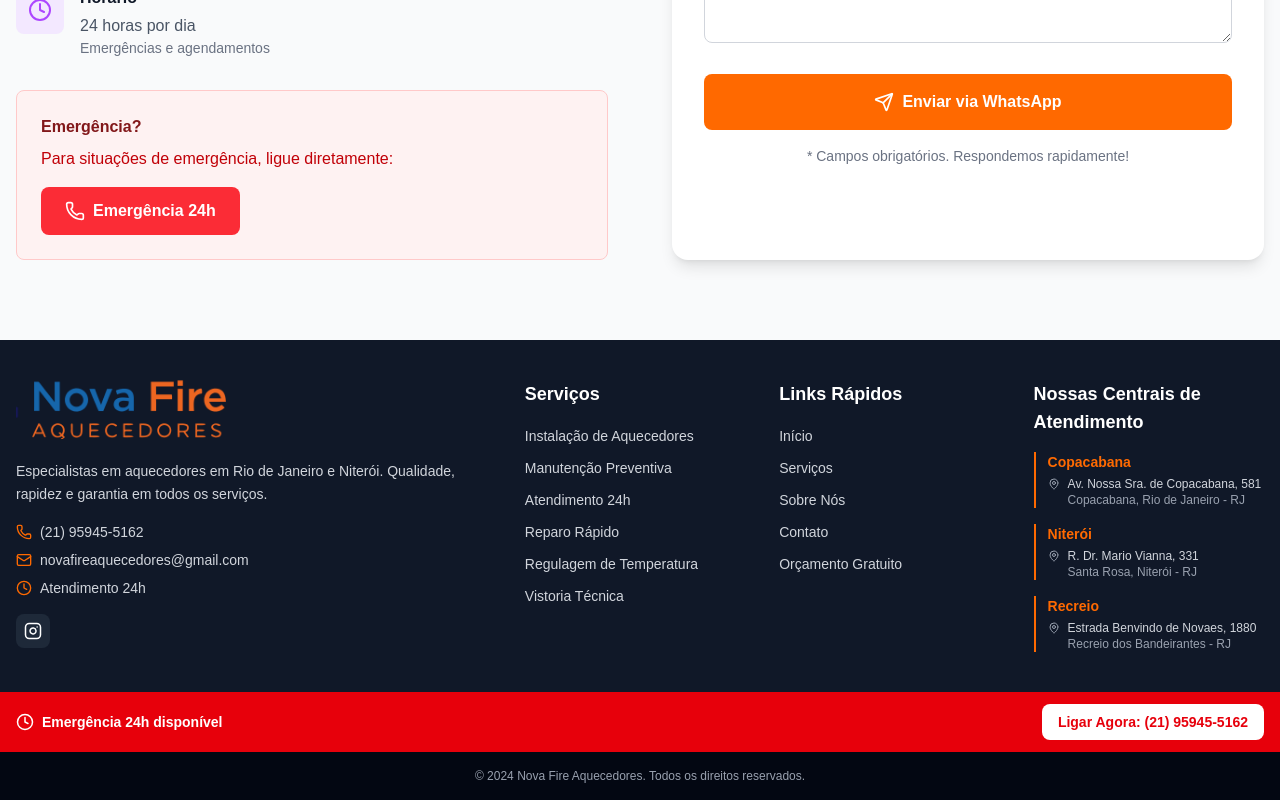
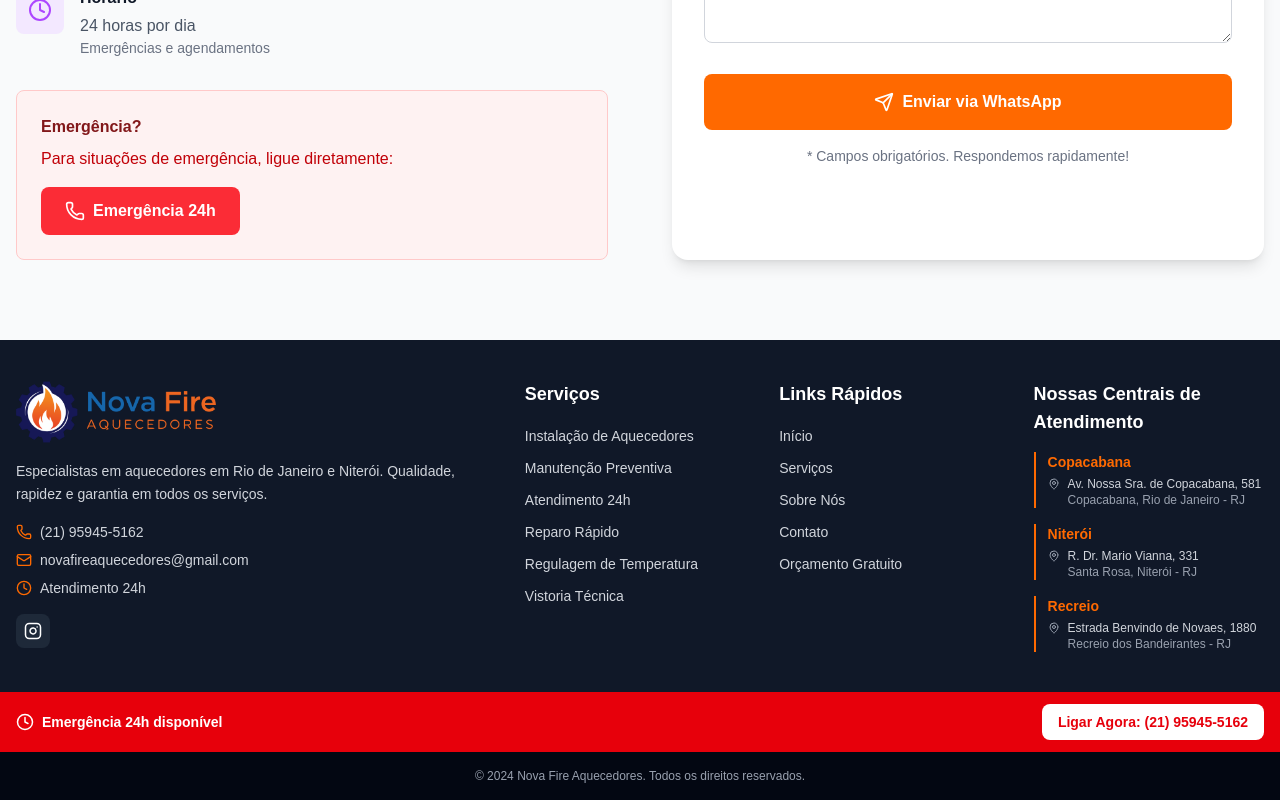
Before and after one commit to DevLucasDaCosta/nova-fire-aquecedores, a Next.js app: page / in a window 1280 px wide. Shown: the part 4816-5616 px from the top of the page. Built offline with nearby package versions, Linux system fonts and the light colour scheme.

Commit message:
fix: footer logo

```diff
--- a/src/components/Footer.tsx
+++ b/src/components/Footer.tsx
@@ -13,9 +13,9 @@ export default function Footer() {
               <Image
                 src="/images/logo-nova-fire.svg"
                 alt="Nova Fire Aquecedores"
-                width={120}
+                width={200}
                 height={60}
-                className="h-16 scale-250"
+                className="h-16 object-center"
               />
             </div>
             <p className="text-gray-300 leading-relaxed text-sm">
```
